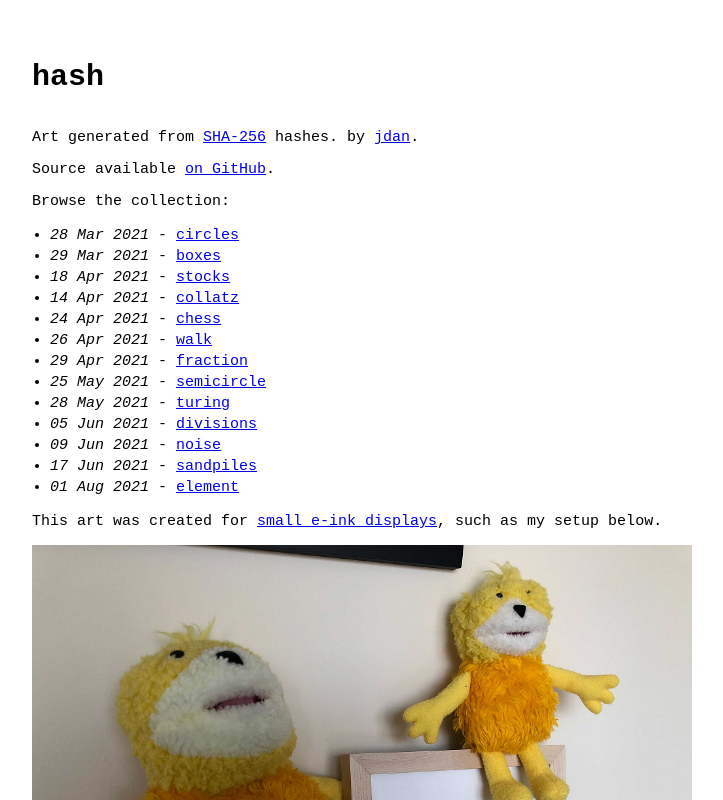
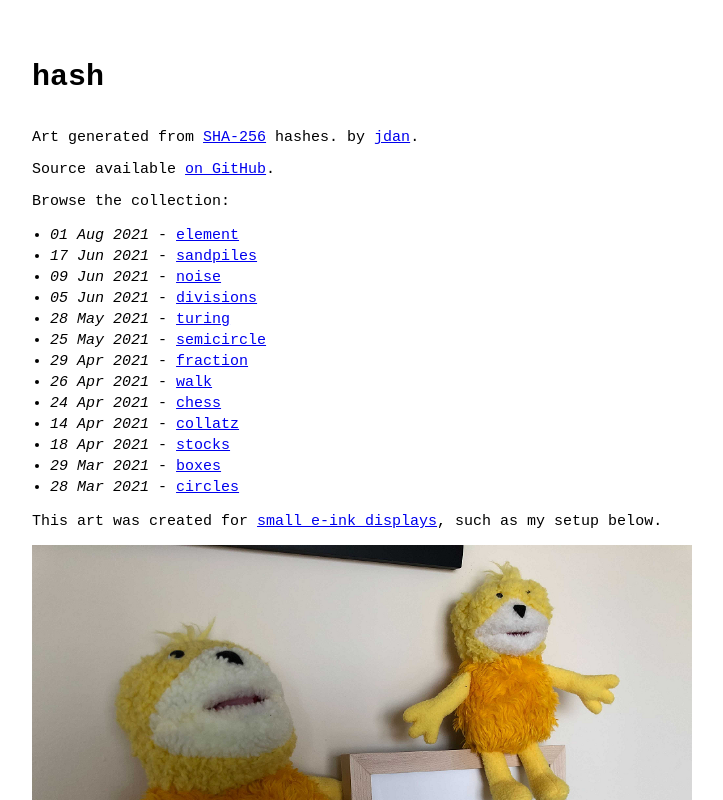
Before and after one commit to jdan/hashart, a Next.js app: page / in a window 1280 px wide. Shown: the top 800 px of the page, without its empty margins (278-1001 px from the left). Built offline with nearby package versions, Linux system fonts and the light colour scheme.

Commit message:
latest first

```diff
--- a/pages/index.js
+++ b/pages/index.js
@@ -49,6 +49,7 @@ export default function Index() {
       <ul>
         {Object.keys(pieces)
           .filter((name) => !new pieces[name]().hidden)
+          .reverse()
           .map((name) => (
             <li key={name}>
               {new pieces[name]().created ? (
```
